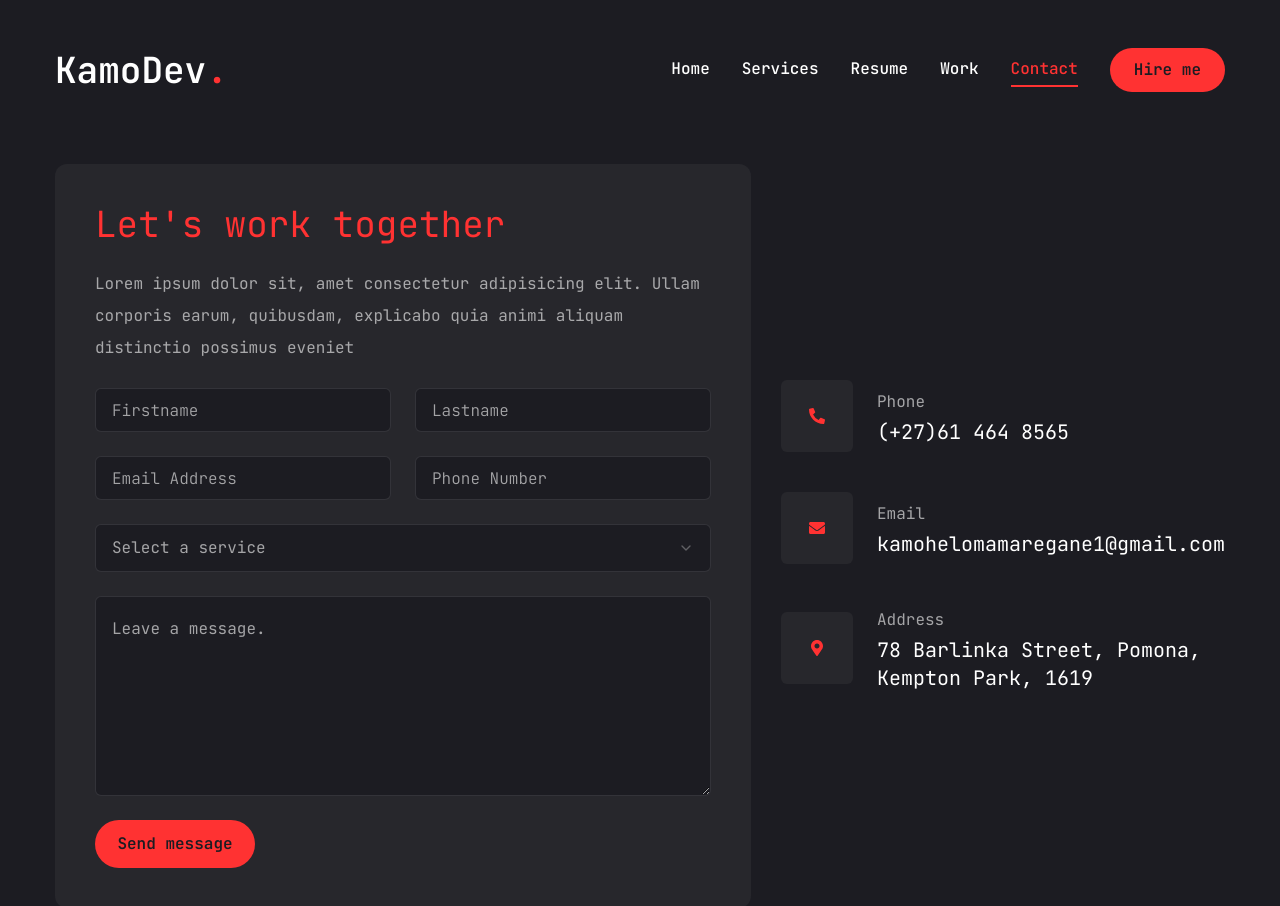
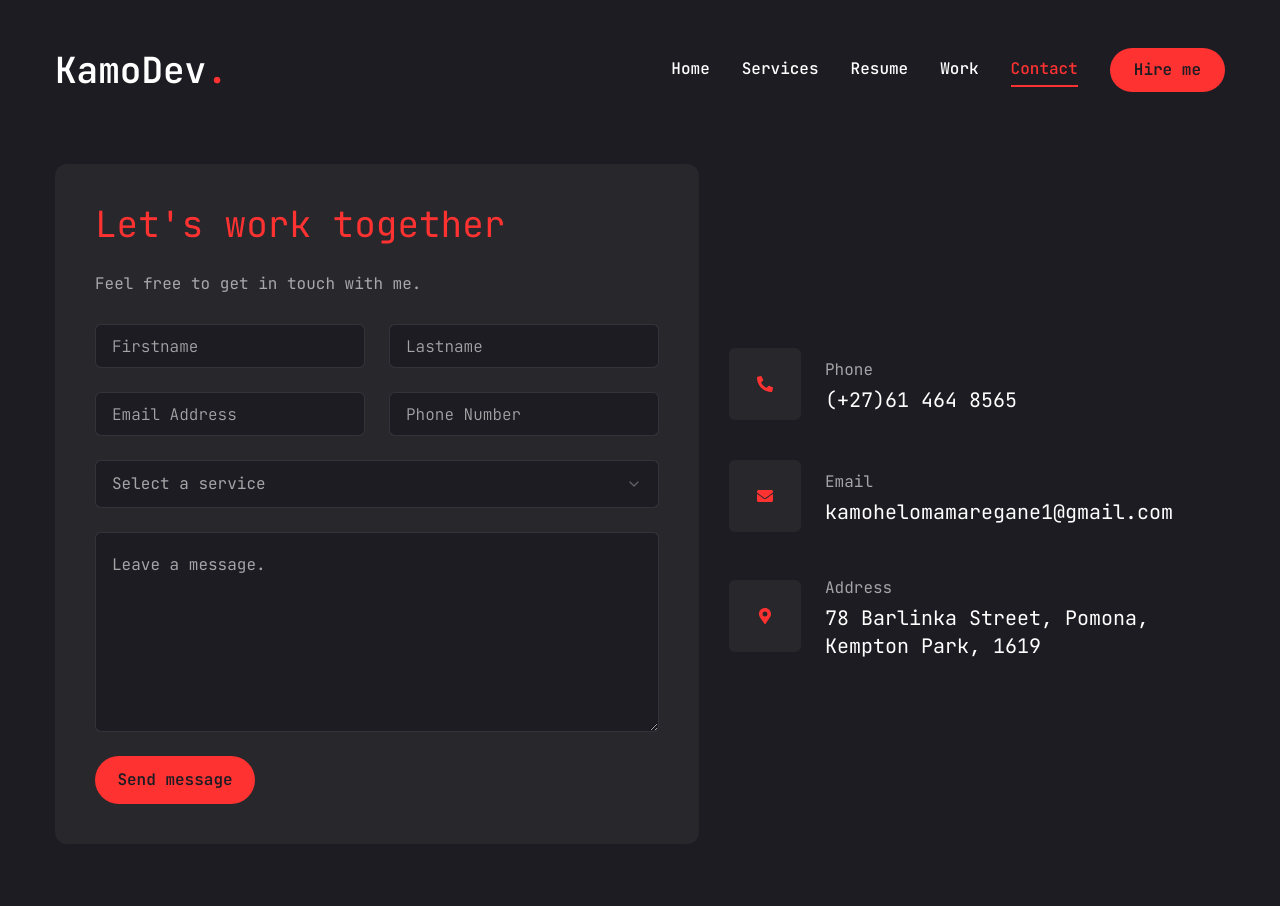
Before and after one commit to Kamo222/portfolio-website, a Next.js app: page /contact in a window 1280 px wide. Shown: the top 906 px of the page. After the commit the page ends 868 px from the top, so only its background shows below. Built offline with nearby package versions, Linux system fonts and the light colour scheme.

Commit message:
Editted the contact page

```diff
--- a/app/contact/page.jsx
+++ b/app/contact/page.jsx
@@ -54,7 +54,7 @@ const Contact = () => {
           <div className="xl:h-[54%] order-2 xl:order-none">
             <form className="flex flex-col gap-6 p-10 bg-[#27272c] rounded-xl">
               <h3 className="text-4xl text-accent">Let's work together</h3>
-              <p className="text-white/60">Lorem ipsum dolor sit, amet consectetur adipisicing elit. Ullam corporis earum, quibusdam, explicabo quia animi aliquam distinctio possimus eveniet</p>
+              <p className="text-white/60">Feel free to get in touch with me.</p>
               <div className="grid grid-cols-1 md:grid-cols-2 gap-3 md:gap-6">
                 <Input type="firstname" placeholder="Firstname"/>
                 <Input type="lastname" placeholder="Lastname"/>
```
